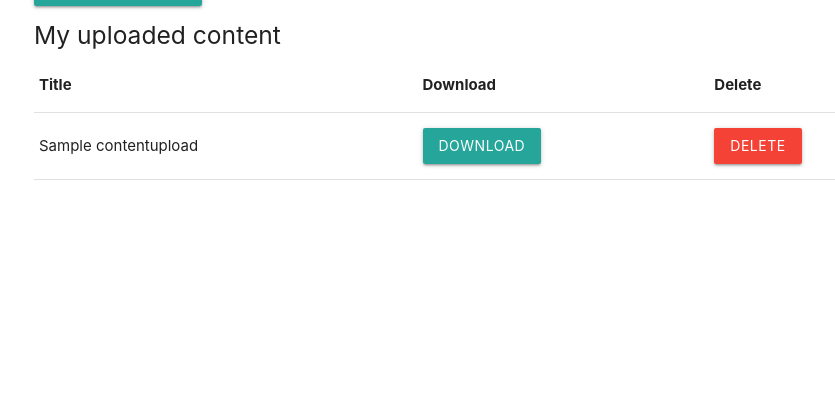
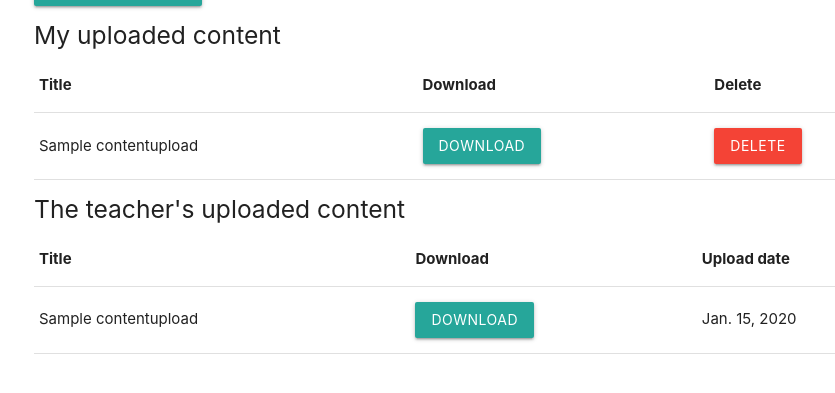
Before and after one commit to faithy80/fsd-project, a Django app: template dashboard/templates/student.html in a window 1280 px wide. Shown: the part 168-561 px from the top of the page, without its empty margins (158-993 px from the left). Run offline with Django 3.2, Linux system fonts and the light colour scheme; the template is opened without the code that fills it: values that come from a table or form of the project are taken from there, others are empty; tables that the repository leaves empty hold one stand-in row (values such as "Sample post").

Commit message:
The correspondent teacher's upload content is visible in the student dashboard.

```diff
--- a/dashboard/templates/student.html
+++ b/dashboard/templates/student.html
@@ -40,4 +40,32 @@
 <p>Nothing is uploaded yet.</p>
 {% endif %}
 
+<h5>The teacher's uploaded content</h5>
+
+{% if teacher_content %}
+<table class="responsive-table">
+    <thead>
+        <tr>
+            <th>Title</th>
+            <th>Download</th>
+            <th>Upload date</th>
+        </tr>
+    </thead>
+
+    <tbody>
+        {% for item in teacher_content %}
+        <tr>
+            <td>{{ item.title }}</td>
+            <td>
+                <a href="{{ item.content.url }}" class="waves-effect waves-light btn" target="_blank">Download</a>
+            </td>
+            <td>{{ item.date }}</td>
+        </tr>
+        {% endfor %}
+    </tbody>
+</table>
+{% else %}
+    <p>Nothing is uploaded yet.</p>
+{% endif %}
+
 {% endblock %}
```
Also changed, not shown: dashboard/views.py (+7 -0 lines).
